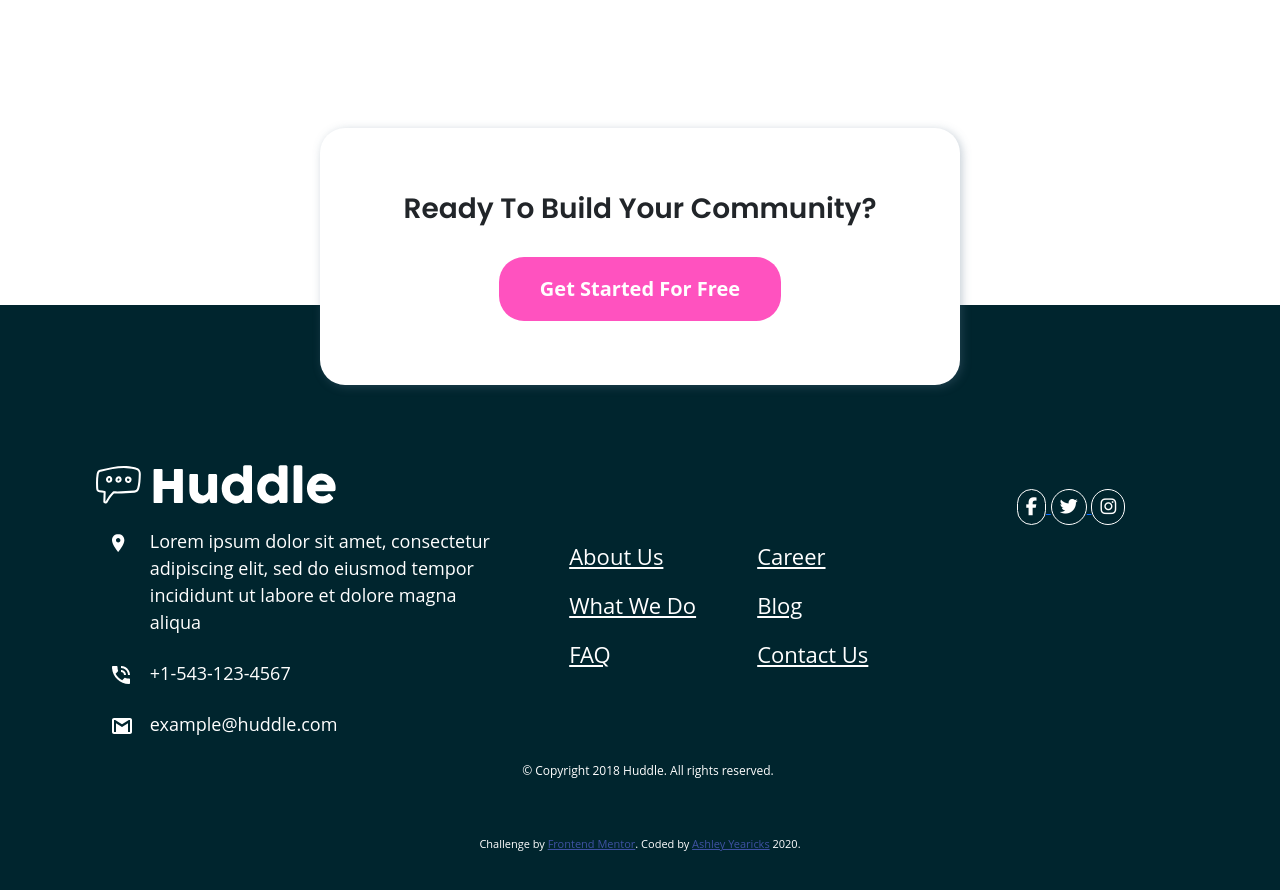
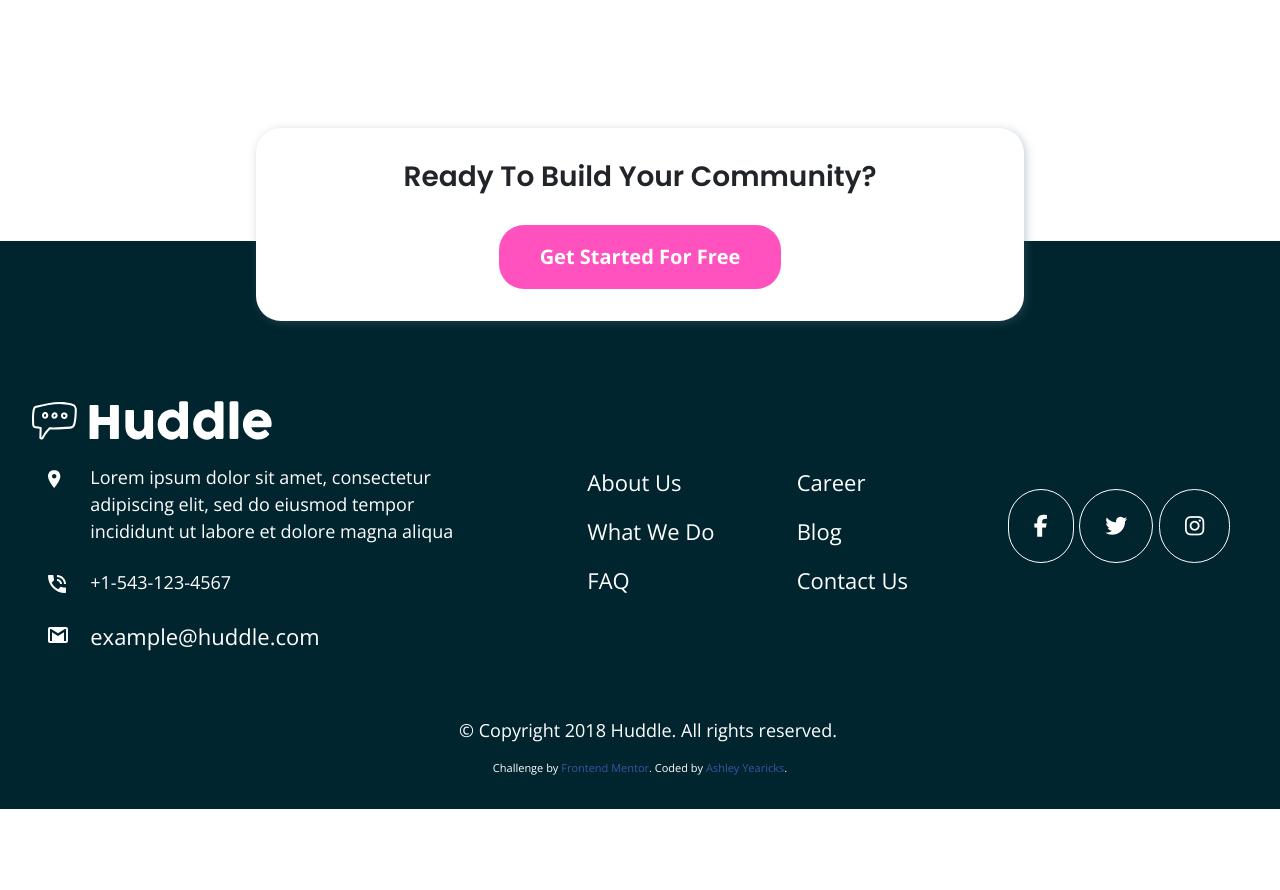
Before and after one commit to ayearicks/Huddle-Landing-Page, a plain HTML site: page index.html in a window 1280 px wide. Shown: the part 2380-3270 px from the top of the page. After the commit the page ends 3189 px from the top, so only its background shows below. Drawn offline with nearby package versions, Linux system fonts and the light colour scheme.

Commit message:
font updated, stylesheet condensed

```diff
--- a/assets/css/style.css
+++ b/assets/css/style.css
@@ -96,35 +96,36 @@ nav {
 
 
  /* Features */
- div.features div.feature-group {
+ .feature-group {
      text-align: center;
      border-radius: 25px;
      box-shadow: 2px 2px 10px 0px rgba(87, 112, 136, 0.35);
      margin: 2rem 1rem 4rem 1rem;
  }
 
- div.features div.feature-group p {
+.feature-group p {
      color: var(--GrayishBlue);
      padding-top: .5rem;
  }
 
- div.features div.feature-group img {
+ .feature-group img {
      max-width: 100%;
      padding-top: 5rem;
  }
 
  /* 1200px+ Viewpoint */
  @media (min-width: 1200px){
-     div.features div.feature-group {
+     .feature-group {
          max-width: 90%;
          margin: 2.5rem auto;
      }
 
-     div.features div.feature-group h2, div.features div.feature-group p {
+     .feature-group h2,
+     .feature-group p {
          padding-left: 5rem;
      }
 
-     div.features div.feature-group img {
+     .feature-group img {
          padding: 5rem;
      }
  }
@@ -132,10 +133,11 @@ nav {
 
 
  /* Bottom Call-To-Action */
- div.container.bottom-cta {
+ .bottom-cta {
      width: 90%;
      padding: 2rem;
-     margin: 10rem 1rem -5rem 1rem;
+     margin-top: 10rem;
+     margin-bottom: -5rem;
      position: relative;
      z-index: 1;
      background-color: var(--White);
@@ -145,81 +147,86 @@ nav {
 
  /* 1200px+ Viewpoint */
  @media (min-width: 1200px) {
-     div.container.bottom-cta {
-         width: 50%;
-         padding: 4rem;
-         margin: 10rem auto -5rem auto;
+    .bottom-cta {
+        width: 60%;
      }
  }
 
 
  /* Footer */
-footer.contact {
+.contact {
     background-color: var(--VeryDarkCyan);
     color: var(--White);
     padding: 10rem 0 1rem 0;
 }
 
-footer div.row {
-    padding-left: 1rem;
-}
-
-footer img.logo-footer {
-    filter: brightness(0) saturate(100%) invert(100%) sepia(0%) saturate(0%) hue-rotate(4deg) brightness(103%) contrast(103%);
-}
-
-footer ul.contact-links {
-    list-style: none;
-    padding-left: .2rem;
-}
-
-footer ul.contact-links li {
-    padding: .5rem 0;
-}
-footer ul.contact-links li a {
+.contact a {
+    text-decoration: none;
     color: var(--White);
     font-size: 22px;
 }
 
-footer div.social-links {
+.contact .row {
+    padding-left: 1rem;
+}
+
+.logo-footer {
+    filter: brightness(0) saturate(100%) invert(100%) sepia(0%) saturate(0%) hue-rotate(4deg) brightness(103%) contrast(103%);
+}
+
+.contact-links li {
+    list-style: none;
+    padding: .5rem 0;
+}
+
+
+.social-links {
     margin: 0 auto;
     text-align: center;
-    padding: 1.5rem;
+    padding: .5rem;
 }
 
-footer div.social-links a i {
+
+.social-links i {
     color: var(--White);
     border: 1px solid var(--White);
-    padding: 1.5rem;
-    border-radius: 2rem;
+    padding: 25px;
+    border-radius: 40px;
 }
 
-footer p.attribution {
+.social-links i:hover {
+    color: var(--Pink);
+}
+
+.copy {
+    margin-top: 40px;
+}
+
+.attribution {
     font-size: 11px;
     text-align: center;
     margin-left: 0;
 }
 
-footer p.attribution a {
+.attribution a {
+    font-size: 11px;
     color: hsl(228, 45%, 44%);
+}
+
+.attribution a:hover {
+    color: var(--Pink);
 }
 
 /* 1200px+ Viewpoint */
 @media (min-width: 1200px) {
-    footer.contact {
-        padding: 10rem 5rem 2rem 5rem;
+
+    .contact {
+        padding-left: 1rem;
+        padding-right: 1rem;
     }
 
-    footer.contact div.social-links a i {
-        padding: .5rem;
+    .social-links {
+        margin-top: 5rem;
     }
 
-    footer.contact div.row p.copy {
-        font-size: 12px;
-        margin-left: auto;
-    }
-
-    footer p.attribution {
-        padding-top: 2.5rem;
-    }
 }
--- a/index.html
+++ b/index.html
@@ -3,11 +3,11 @@
 <head>
   <meta charset="UTF-8">
   <meta name="viewport" content="width=device-width, initial-scale=1.0">
+  <link rel="shortcut icon" href="/assets/img/favicon-32x32.png" type="image/x-icon">
 
   <!-- Fonts -->
   <link href="https://fonts.googleapis.com/css2?family=Poppins:wght@600&display=swap" rel="stylesheet">
-  <link href="https://fonts.googleapis.com/css2?family=Open+Sans:wght@1,400;1,700&display=swap" rel="stylesheet">
-
+  <link href="https://fonts.googleapis.com/css2?family=Open+Sans:wght@400;700&display=swap" rel="stylesheet">
   <!-- Bootstrap 5 -->
   <link href="https://cdn.jsdelivr.net/npm/bootstrap@5.1.0/dist/css/bootstrap.min.css" rel="stylesheet" integrity="sha384-KyZXEAg3QhqLMpG8r+8fhAXLRk2vvoC2f3B09zVXn8CA5QIVfZOJ3BCsw2P0p/We" crossorigin="anonymous">  <!-- Custom Styles -->
   <link rel="stylesheet" href="assets/css/style.css">
@@ -145,8 +145,7 @@
             </div>
             <div class="col-10">
               <p>
-                example@huddle.com
-
+                <a href="mailto:#">example@huddle.com</a>
               </p>
             </div>
           </div>
@@ -199,7 +198,7 @@
 
       <p class="attribution">
         Challenge by <a href="https://www.frontendmentor.io?ref=challenge" target="_blank">Frontend Mentor</a>.
-        Coded by <a href="yearicks.dev">Ashley Yearicks</a> 2020.
+        Coded by <a href="http://yearicks.dev">Ashley Yearicks</a>.
       </p>
 
     </footer>
```
